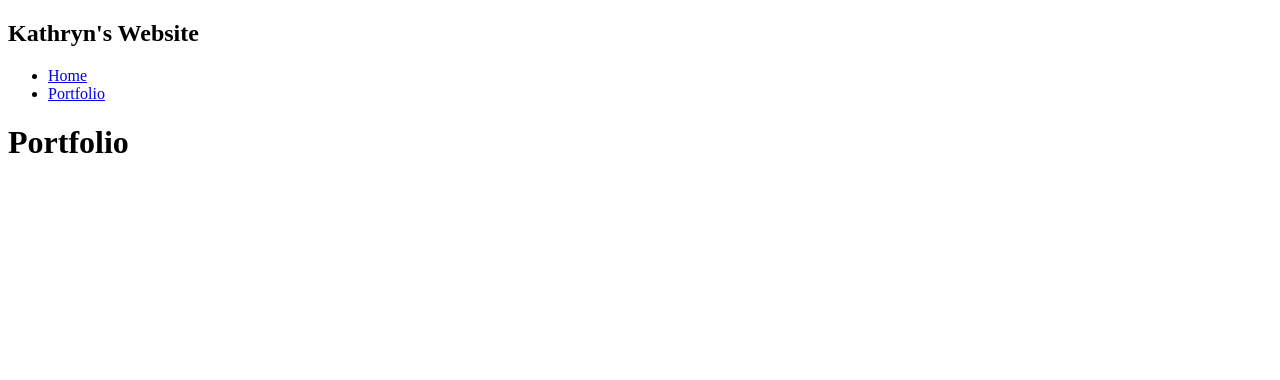
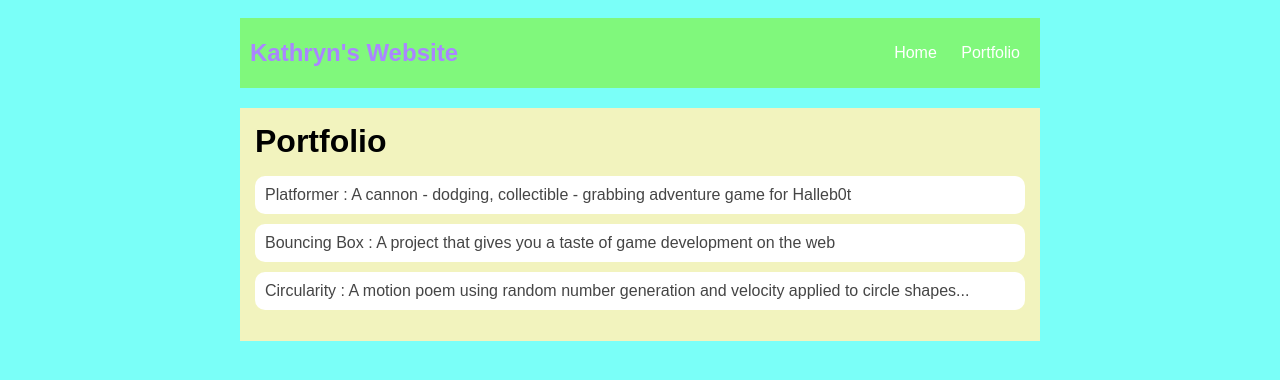
Before and after one commit to KMeaux/KMeaux.github.io, a plain HTML site: page portfolio.html in a window 1280 px wide. Drawn offline with Linux system fonts and the light colour scheme.

Commit message:
started adding portfolio CSS

```diff
--- a/portfolio.html
+++ b/portfolio.html
@@ -2,6 +2,85 @@
 <html>
     <head>
       <title> Kathryn's Website </title>
+      <style type="text/css">
+        body {
+            background: rgb(122, 255, 248);
+            color: rgb(170, 134, 255);
+            padding: 10px;
+            font-family: arial;
+        }
+        header {
+            font-size: 1.5em;
+            font-weight: bold;
+        }
+
+        #all-contents {
+            max-width: 800px;
+            margin: auto;
+        }
+
+        /* navigation menu */
+        nav {
+            background: rgb(128, 248, 124);
+            margin: 0 auto;
+            margin-bottom: 20px;
+            display: flex;
+            padding: 10px;
+        }
+        h1 {
+            display: flex;
+            align-items: center;
+            color: rgb(170, 134, 255);
+            flex: 1;
+            margin: 0;
+        }
+        #nav-ul {
+            list-style-image: none;
+        }
+        .nav-li {
+            display: inline-block;
+            padding: 0 10px;
+        }
+        .nav-a {
+            text-decoration: none;
+            color: #fff;
+        }
+
+        /* main container area beneath menu */
+        main {
+            background: rgb(242, 243, 190);
+            display: flex;
+        }
+        .content {
+            flex: 1;
+            padding: 15px;
+        }
+         /* portfolio styles */
+         .content h1 {
+             color: black;
+         }
+
+         #portfolio {
+             list-style-type: none;
+             padding-left: 0;
+         }
+
+         #portfolio li {
+             background: #fff;
+             padding: 10px;
+             border-radius: 10px;
+             margin-bottom: 10px;
+         }
+
+         #portfolio li:hover {
+             background: #eee;
+         }
+
+         #portfolio a {
+             text-decoration: none;
+             color: #454545;
+         }
+      </style>
     </head>
 
     <body>
@@ -21,7 +100,9 @@
           <div class="content">
            <h1> Portfolio </h1>
            <ul id="portfolio">
-
+            <li><a href="projects/platformer/">Platformer : A cannon - dodging, collectible - grabbing adventure game for Halleb0t</a></li>
+            <li><a href="projects/bouncing-box/">Bouncing Box : A project that gives you a taste of game development on the web </a></li>
+            <li><a href="projects/circularity/">Circularity : A motion poem using random number generation and velocity applied to circle shapes...</a></li>
            </ul>
           </div>
         </main>
```
Lines whose indentation alone changed are shown as unchanged.
